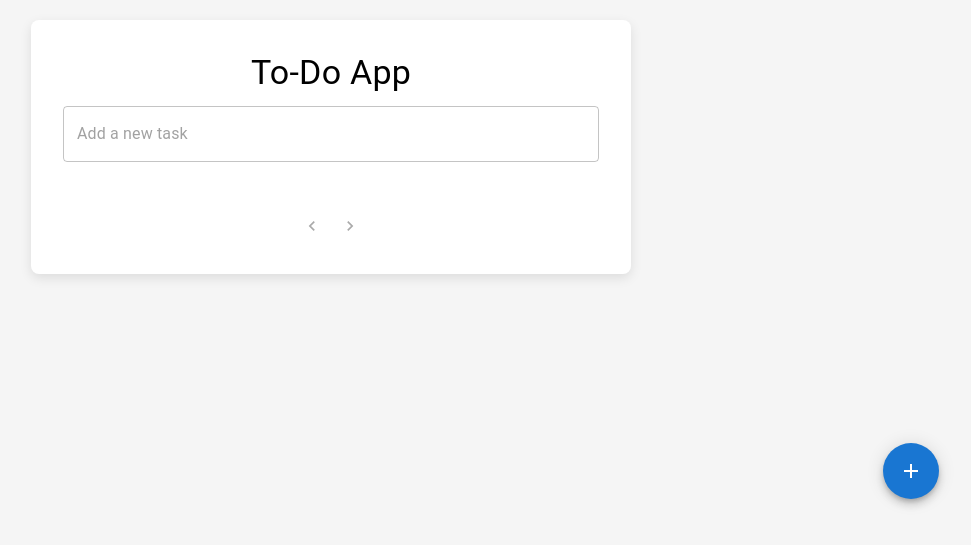
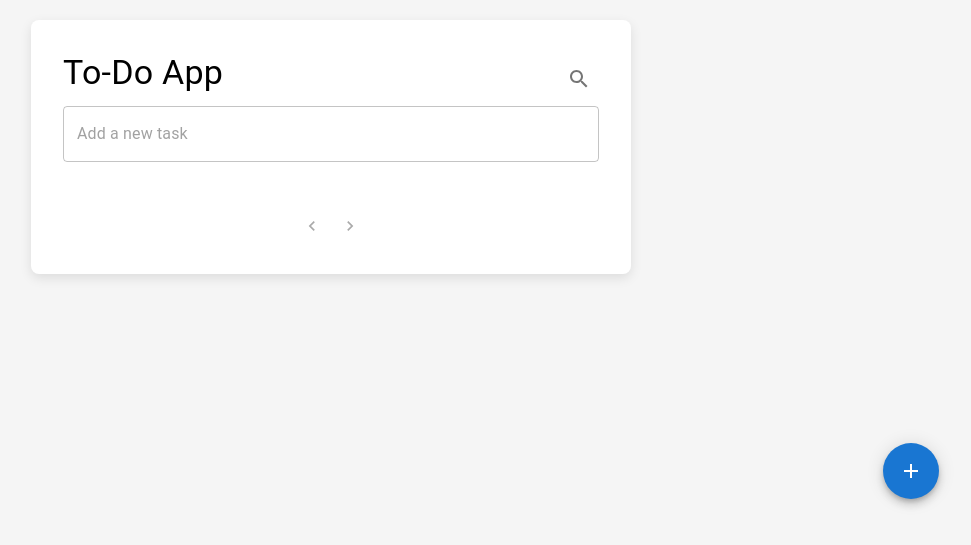
Before and after one commit to wyu6609/material-ui-todo-app, a React (Create React App) app: page / in a window 1280 px wide. Shown: the part 269-814 px from the top of the page, without its empty margins (309-1280 px from the left). Built offline with nearby package versions, Linux system fonts and the light colour scheme.

Commit message:
add features

```diff
--- a/src/App.js
+++ b/src/App.js
@@ -1,5 +1,13 @@
-import React from "react";
-import { Container, Typography, Box, Pagination } from "@mui/material";
+import React, { useState } from "react";
+import {
+  Container,
+  Typography,
+  Box,
+  Pagination,
+  IconButton,
+  TextField,
+} from "@mui/material";
+import SearchIcon from "@mui/icons-material/Search";
 import TodoList from "./components/TodoList/TodoList";
 import AddTodo from "./components/AddTodo/AddTodo";
 import CustomSnackbar from "./components/Snackbar/Snackbar";
@@ -17,24 +25,30 @@ const App = () => {
     currentPage,
     itemsPerPage,
     currentTodos,
+    searchQuery,
     setInput,
     setEditText,
     setSnackbarOpen,
+    setSearchQuery,
     addTodo,
     toggleTodo,
     deleteTodo,
     startEditing,
     saveEdit,
     paginate,
+    filteredTodos,
   } = useTodo();
 
-  // Calculate total number of pages
-  const totalPages = Math.ceil(todos.length / itemsPerPage);
+  // State to control search bar visibility
+  const [isSearchVisible, setIsSearchVisible] = useState(false);
+
+  // Calculate total number of pages based on filtered todos
+  const totalPages = Math.ceil(filteredTodos.length / itemsPerPage);
 
   return (
     <Box
       display="flex"
-      justifyContent="center"
+      flexDirection="column"
       alignItems="center"
       minHeight="100vh"
       bgcolor="#f5f5f5"
@@ -51,9 +65,27 @@ const App = () => {
           boxShadow: "0px 4px 12px rgba(0, 0, 0, 0.1)",
         }}
       >
+        {/* Header and Search Icon */}
+        <Box display="flex" justifyContent="space-between" alignItems="center">
           <Typography variant="h4" align="center" gutterBottom>
             To-Do App
           </Typography>
+          <IconButton onClick={() => setIsSearchVisible(!isSearchVisible)}>
+            <SearchIcon />
+          </IconButton>
+        </Box>
+
+        {/* Search Bar */}
+        {isSearchVisible && (
+          <TextField
+            fullWidth
+            variant="outlined"
+            placeholder="Search tasks..."
+            value={searchQuery}
+            onChange={(e) => setSearchQuery(e.target.value)}
+            style={{ marginBottom: "1rem" }}
+          />
+        )}
 
         {/* Add Todo Component */}
         <AddTodo input={input} onInputChange={setInput} onAddTodo={addTodo} />
@@ -79,6 +111,7 @@ const App = () => {
             color="primary"
           />
         </Box>
+      </Container>
 
       {/* Snackbar Component */}
       <CustomSnackbar
@@ -87,7 +120,6 @@ const App = () => {
         severity={snackbarSeverity}
         onClose={() => setSnackbarOpen(false)}
       />
-      </Container>
     </Box>
   );
 };
--- a/src/hooks/useTodo.js
+++ b/src/hooks/useTodo.js
@@ -38,6 +38,9 @@ const useTodo = () => {
   // State for pagination
   const [currentPage, setCurrentPage] = useState(1);
   const itemsPerPage = 5; // Number of items per page
+
+  // State for search
+  const [searchQuery, setSearchQuery] = useState("");
 
   // Save todos to local storage whenever they change
   useEffect(() => {
@@ -120,10 +123,15 @@ const useTodo = () => {
     }
   };
 
+  // Filter todos based on search query
+  const filteredTodos = todos.filter((todo) =>
+    todo.text.toLowerCase().includes(searchQuery.toLowerCase())
+  );
+
   // Pagination logic
   const indexOfLastItem = currentPage * itemsPerPage;
   const indexOfFirstItem = indexOfLastItem - itemsPerPage;
-  const currentTodos = todos.slice(indexOfFirstItem, indexOfLastItem);
+  const currentTodos = filteredTodos.slice(indexOfFirstItem, indexOfLastItem);
 
   // Change page
   const paginate = (pageNumber) => setCurrentPage(pageNumber);
@@ -139,15 +147,18 @@ const useTodo = () => {
     currentPage,
     itemsPerPage,
     currentTodos,
+    searchQuery,
     setInput,
     setEditText,
     setSnackbarOpen,
+    setSearchQuery,
     addTodo,
     toggleTodo,
     deleteTodo,
     startEditing,
     saveEdit,
     paginate,
+    filteredTodos,
   };
 };
 
```
Lines whose indentation alone changed are shown as unchanged.
